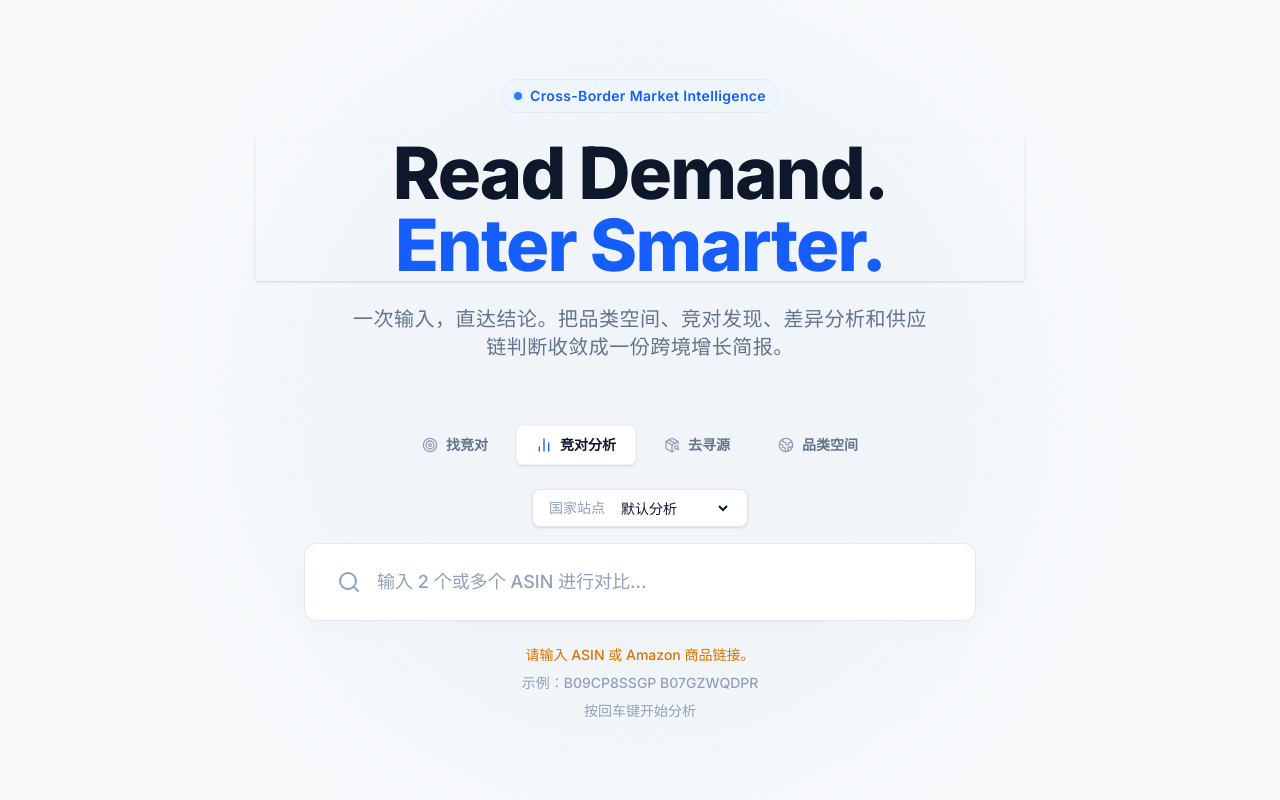
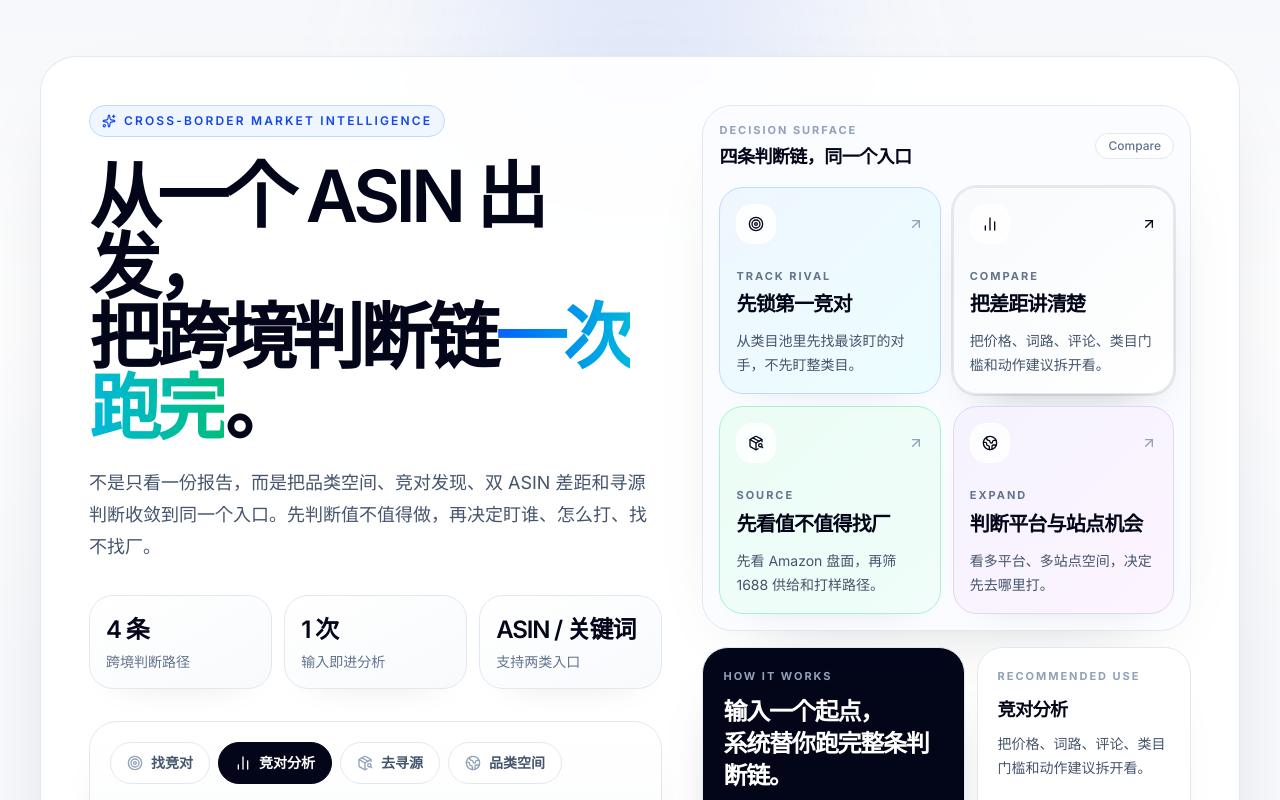
Before and after one commit to amoxuanque/amz-report, a React (Vite) app: page / in a window 1280 px wide. Shown: the top 800 px of the page. Built offline with nearby package versions, Linux system fonts and the light colour scheme.

Commit message:
redesign homepage decision surface

```diff
--- a/src/components/Home.tsx
+++ b/src/components/Home.tsx
@@ -1,6 +1,15 @@
 import { useState, type FormEvent } from 'react';
 import { motion, AnimatePresence } from 'motion/react';
-import { Search, ChevronRight, Target, BarChart2, PackageSearch, Globe2 } from 'lucide-react';
+import {
+  ArrowUpRight,
+  BarChart2,
+  ChevronRight,
+  Globe2,
+  PackageSearch,
+  Search,
+  Sparkles,
+  Target,
+} from 'lucide-react';
 import { buildAnalysisSession, getModeExample, parseAnalysisInput, SITE_OPTIONS } from '../lib/analysis';
 import type { AnalysisSession, Mode, SiteSelection } from '../types/analysis';
 
@@ -10,10 +19,52 @@ interface HomeProps {
 }
 
 const modes = [
-  { id: 'find' as const, label: '找竞对', icon: Target, placeholder: '输入 1 个 ASIN 或 Amazon 链接...' },
-  { id: 'compare' as const, label: '竞对分析', icon: BarChart2, placeholder: '输入 2 个或多个 ASIN 进行对比...' },
-  { id: 'source' as const, label: '去寻源', icon: PackageSearch, placeholder: '输入 1 个 ASIN 或 Amazon 链接...' },
-  { id: 'space' as const, label: '品类空间', icon: Globe2, placeholder: '输入 1 个 ASIN，或直接输入 hair dryer / 吹风机...' },
+  {
+    id: 'find' as const,
+    label: '找竞对',
+    icon: Target,
+    placeholder: '输入 1 个 ASIN 或 Amazon 链接...',
+    eyebrow: 'Track Rival',
+    title: '先锁第一竞对',
+    desc: '从类目池里先找最该盯的对手，不先盯整类目。',
+    tone: 'from-blue-50 to-cyan-50 border-blue-200',
+  },
+  {
+    id: 'compare' as const,
+    label: '竞对分析',
+    icon: BarChart2,
+    placeholder: '输入 2 个或多个 ASIN 进行对比...',
+    eyebrow: 'Compare',
+    title: '把差距讲清楚',
+    desc: '把价格、词路、评论、类目门槛和动作建议拆开看。',
+    tone: 'from-slate-50 to-white border-slate-200',
+  },
+  {
+    id: 'source' as const,
+    label: '去寻源',
+    icon: PackageSearch,
+    placeholder: '输入 1 个 ASIN 或 Amazon 链接...',
+    eyebrow: 'Source',
+    title: '先看值不值得找厂',
+    desc: '先看 Amazon 盘面，再筛 1688 供给和打样路径。',
+    tone: 'from-emerald-50 to-teal-50 border-emerald-200',
+  },
+  {
+    id: 'space' as const,
+    label: '品类空间',
+    icon: Globe2,
+    placeholder: '输入 1 个 ASIN，或直接输入 hair dryer / 吹风机...',
+    eyebrow: 'Expand',
+    title: '判断平台与站点机会',
+    desc: '看多平台、多站点空间，决定先去哪里打。',
+    tone: 'from-violet-50 to-fuchsia-50 border-violet-200',
+  },
+];
+
+const quickSignals = [
+  { value: '4 条', label: '跨境判断路径' },
+  { value: '1 次', label: '输入即进分析' },
+  { value: 'ASIN / 关键词', label: '支持两类入口' },
 ];
 
 export default function Home({ onAnalyze, serverError }: HomeProps) {
@@ -32,79 +83,102 @@ export default function Home({ onAnalyze, serverError }: HomeProps) {
   };
 
   return (
-    <div className="min-h-screen flex flex-col items-center justify-center p-6 relative overflow-hidden bg-slate-50 font-sans text-slate-900">
-      {/* Background decorations */}
-      <div className="absolute top-1/2 left-1/2 -translate-x-1/2 -translate-y-1/2 w-[800px] h-[800px] bg-slate-100 rounded-full blur-3xl pointer-events-none" />
+    <div className="min-h-screen bg-[#f7f8fb] text-slate-950 relative overflow-hidden">
+      <div className="absolute inset-0 pointer-events-none">
+        <div className="absolute -top-32 left-1/2 h-[420px] w-[760px] -translate-x-1/2 rounded-full bg-[radial-gradient(circle_at_center,rgba(37,99,235,0.16),transparent_62%)] blur-3xl" />
+        <div className="absolute top-[24%] right-[12%] h-56 w-56 rounded-full bg-[radial-gradient(circle_at_center,rgba(16,185,129,0.12),transparent_60%)] blur-3xl" />
+        <div className="absolute bottom-[12%] left-[8%] h-64 w-64 rounded-full bg-[radial-gradient(circle_at_center,rgba(139,92,246,0.1),transparent_60%)] blur-3xl" />
+        <div className="absolute inset-0 bg-[linear-gradient(to_bottom,transparent,rgba(255,255,255,0.72)_28%,#f7f8fb_62%)]" />
+      </div>
+
+      <motion.main
+        initial={{ opacity: 0, y: 18 }}
+        animate={{ opacity: 1, y: 0 }}
+        transition={{ duration: 0.7, ease: [0.16, 1, 0.3, 1] }}
+        className="relative z-10 mx-auto max-w-7xl px-6 py-10 lg:px-10 lg:py-14"
+      >
+        <div className="rounded-[36px] border border-slate-200/90 bg-white/90 shadow-[0_32px_90px_-52px_rgba(15,23,42,0.28)] backdrop-blur">
+          <div className="grid gap-10 p-6 lg:grid-cols-[minmax(0,1.08fr)_minmax(360px,0.92fr)] lg:p-10 xl:p-12">
+            <section className="flex flex-col">
+              <motion.div
+                initial={{ opacity: 0, y: 10 }}
+                animate={{ opacity: 1, y: 0 }}
+                transition={{ delay: 0.1, duration: 0.55 }}
+                className="inline-flex w-fit items-center gap-2 rounded-full border border-blue-200 bg-blue-50 px-3 py-1.5 text-[12px] font-semibold uppercase tracking-[0.18em] text-blue-700"
+              >
+                <Sparkles className="h-3.5 w-3.5" />
+                Cross-Border Market Intelligence
+              </motion.div>
 
               <motion.div
-        initial={{ opacity: 0, y: 20 }}
+                initial={{ opacity: 0, y: 14 }}
                 animate={{ opacity: 1, y: 0 }}
-        transition={{ duration: 0.8, ease: [0.16, 1, 0.3, 1] }}
-        className="w-full max-w-3xl z-10 font-sans"
+                transition={{ delay: 0.18, duration: 0.6 }}
+                className="mt-6"
               >
-        <div className="text-center mb-16">
+                <h1 className="max-w-4xl text-[44px] font-semibold leading-[0.98] tracking-[-0.06em] text-slate-950 md:text-[58px] lg:text-[72px]">
+                  从一个 ASIN 出发，
+                  <br />
+                  把跨境判断链
+                  <span className="bg-gradient-to-r from-blue-600 via-cyan-500 to-emerald-500 bg-clip-text text-transparent">
+                    一次跑完
+                  </span>
+                  。
+                </h1>
+                <p className="mt-6 max-w-2xl text-[16px] leading-8 text-slate-600 md:text-[18px]">
+                  不是只看一份报告，而是把品类空间、竞对发现、双 ASIN 差距和寻源判断收敛到同一个入口。先判断值不值得做，再决定盯谁、怎么打、找不找厂。
+                </p>
+              </motion.div>
+
               <motion.div
-            initial={{ scale: 0.95, opacity: 0 }}
-            animate={{ scale: 1, opacity: 1 }}
-            transition={{ delay: 0.2, duration: 0.8, ease: [0.16, 1, 0.3, 1] }}
-            className="inline-flex items-center gap-2 px-3 py-1.5 rounded-full bg-blue-50 text-blue-600 text-sm font-semibold tracking-wide mb-6 border border-blue-100"
+                initial={{ opacity: 0, y: 14 }}
+                animate={{ opacity: 1, y: 0 }}
+                transition={{ delay: 0.24, duration: 0.6 }}
+                className="mt-8 grid gap-3 sm:grid-cols-3"
               >
-            <span className="relative flex h-2 w-2">
-              <span className="animate-ping absolute inline-flex h-full w-full rounded-full bg-blue-400 opacity-75"></span>
-              <span className="relative inline-flex rounded-full h-2 w-2 bg-blue-500"></span>
-            </span>
-            Cross-Border Market Intelligence
+                {quickSignals.map((signal) => (
+                  <div
+                    key={signal.label}
+                    className="rounded-[24px] border border-slate-200 bg-gradient-to-br from-white to-slate-50 p-4 shadow-[0_18px_40px_-34px_rgba(15,23,42,0.22)]"
+                  >
+                    <div className="text-[24px] font-semibold tracking-[-0.05em] text-slate-950">{signal.value}</div>
+                    <div className="mt-1 text-sm text-slate-500">{signal.label}</div>
+                  </div>
+                ))}
               </motion.div>
-          <h1 className="text-5xl md:text-7xl font-extrabold tracking-tight text-slate-900 mb-6 shadow-sm">
-            Read Demand. <br />
-            <span className="text-blue-600">
-              Enter Smarter.
-            </span>
-          </h1>
-          <p className="text-lg md:text-xl text-slate-500 font-medium max-w-xl mx-auto tracking-wide">
-            一次输入，直达结论。把品类空间、竞对发现、差异分析和供应链判断收敛成一份跨境增长简报。
-          </p>
-        </div>
 
-        <form onSubmit={handleSubmit} className="relative w-full mx-auto max-w-2xl">
-          {/* Mode Selector */}
-          <div className="flex justify-center gap-2 mb-6">
-            {modes.map((m) => {
-              const Icon = m.icon;
-              const isActive = mode === m.id;
+              <form onSubmit={handleSubmit} className="mt-8">
+                <div className="rounded-[28px] border border-slate-200 bg-[linear-gradient(180deg,rgba(255,255,255,0.96),rgba(248,250,252,0.96))] p-5 shadow-[0_24px_60px_-40px_rgba(15,23,42,0.3)]">
+                  <div className="flex flex-col gap-4">
+                    <div className="flex flex-wrap gap-2">
+                      {modes.map((item) => {
+                        const Icon = item.icon;
+                        const isActive = mode === item.id;
                         return (
                           <button
-                  key={m.id}
+                            key={item.id}
                             type="button"
-                  onClick={() => setMode(m.id)}
-                  className={`
-                    relative flex items-center gap-2 px-5 py-2.5 rounded-md text-sm font-semibold transition-all duration-300
-                    ${isActive ? 'text-slate-900' : 'text-slate-500 hover:text-slate-700 hover:bg-slate-100/50'}
-                  `}
+                            onClick={() => setMode(item.id)}
+                            className={`group relative inline-flex items-center gap-2 rounded-full border px-4 py-2.5 text-sm font-semibold transition-all duration-200 ${
+                              isActive
+                                ? 'border-slate-950 bg-slate-950 text-white shadow-[0_18px_34px_-24px_rgba(15,23,42,0.55)]'
+                                : 'border-slate-200 bg-white text-slate-600 hover:border-slate-300 hover:text-slate-900'
+                            }`}
                           >
-                  {isActive && (
-                    <motion.div
-                      layoutId="activeTab"
-                      className="absolute inset-0 bg-white rounded-md shadow-sm border border-slate-200/50"
-                      transition={{ type: "spring", bounce: 0.2, duration: 0.6 }}
-                    />
-                  )}
-                  <span className="relative z-10 flex items-center gap-2">
-                    <Icon className={`w-4 h-4 ${isActive ? 'text-blue-600' : 'text-slate-400'}`} />
-                    {m.label}
-                  </span>
+                            <Icon className={`h-4 w-4 ${isActive ? 'text-white' : 'text-slate-400 group-hover:text-slate-700'}`} />
+                            {item.label}
                           </button>
                         );
                       })}
                     </div>
 
-          <div className="mb-4 flex justify-center">
-            <label className="flex items-center gap-3 px-4 py-2 rounded-lg bg-white border border-slate-200 shadow-sm text-sm font-medium text-slate-600">
-              <span className="text-slate-400">国家站点</span>
+                    <div className="flex flex-col gap-4 xl:flex-row xl:items-center">
+                      <label className="inline-flex min-w-[192px] items-center justify-between gap-4 rounded-2xl border border-slate-200 bg-white px-4 py-3 text-sm text-slate-600">
+                        <span className="font-medium text-slate-500">国家站点</span>
                         <select
                           value={site}
                           onChange={(e) => setSite(e.target.value as SiteSelection)}
-                className="bg-transparent text-slate-900 outline-none pr-6"
+                          className="bg-transparent text-sm font-semibold text-slate-950 outline-none"
                         >
                           {SITE_OPTIONS.map((option) => (
                             <option key={option.value} value={option.value}>
@@ -113,25 +187,19 @@ export default function Home({ onAnalyze, serverError }: HomeProps) {
                           ))}
                         </select>
                       </label>
-          </div>
 
-          {/* Search Input Container */}
                       <motion.div
                         animate={{
-              scale: isFocused ? 1.02 : 1,
                           boxShadow: isFocused
-                ? '0 20px 40px -10px rgba(0,0,0,0.08), 0 0 0 4px rgba(59, 130, 246, 0.1)'
-                : '0 8px 30px -10px rgba(0,0,0,0.04), 0 0 0 0 rgba(59, 130, 246, 0)'
+                            ? '0 20px 50px -32px rgba(37,99,235,0.45)'
+                            : '0 12px 30px -28px rgba(15,23,42,0.22)',
                         }}
                         transition={{ duration: 0.2 }}
-            className={`
-              relative flex items-center p-2 rounded-xl bg-white border transition-colors duration-300
-              ${isFocused ? 'border-blue-400 ring-4 ring-blue-50' : 'border-slate-200 shadow-sm'}
-            `}
+                        className={`flex flex-1 items-center rounded-[22px] border bg-white px-4 py-3 transition-colors ${
+                          isFocused ? 'border-blue-400' : 'border-slate-200'
+                        }`}
                       >
-            <div className="pl-6 text-slate-400">
-              <Search className="w-6 h-6" />
-            </div>
+                        <Search className="h-5 w-5 shrink-0 text-slate-400" />
                         <input
                           type="text"
                           value={query}
@@ -139,39 +207,114 @@ export default function Home({ onAnalyze, serverError }: HomeProps) {
                           onFocus={() => setIsFocused(true)}
                           onBlur={() => setIsFocused(false)}
                           placeholder={currentMode.placeholder}
-              className="flex-1 w-full bg-transparent px-4 py-4 text-lg text-slate-900 placeholder-slate-400 outline-none font-medium"
+                          className="min-w-0 flex-1 bg-transparent px-3 text-base text-slate-950 placeholder:text-slate-400 outline-none md:text-lg"
                           spellCheck={false}
                         />
                         <AnimatePresence>
                           {query && (
                             <motion.button
-                  initial={{ opacity: 0, scale: 0.8 }}
+                              initial={{ opacity: 0, scale: 0.88 }}
                               animate={{ opacity: 1, scale: 1 }}
-                  exit={{ opacity: 0, scale: 0.8 }}
+                              exit={{ opacity: 0, scale: 0.88 }}
                               type="submit"
                               disabled={!parsed.isValid}
-                  className="mr-2 p-3 rounded-md bg-blue-600 text-white hover:bg-blue-700 transition-colors shadow-sm disabled:bg-slate-300 disabled:text-slate-500 disabled:hover:bg-slate-300"
+                              className="inline-flex h-11 w-11 items-center justify-center rounded-2xl bg-slate-950 text-white transition-colors hover:bg-slate-800 disabled:bg-slate-200 disabled:text-slate-400"
                             >
-                  <ChevronRight className="w-5 h-5" />
+                              <ChevronRight className="h-5 w-5" />
                             </motion.button>
                           )}
                         </AnimatePresence>
                       </motion.div>
+                    </div>
 
-          <motion.div
-            initial={{ opacity: 0 }}
-            animate={{ opacity: 1 }}
-            transition={{ delay: 0.6, duration: 1 }}
-            className="mt-6 text-center text-sm font-medium"
-          >
-            <p className={parsed.error || serverError ? 'text-amber-600' : 'text-slate-400'}>
+                    <div className="flex flex-col gap-2 text-sm">
+                      <p className={parsed.error || serverError ? 'text-amber-600' : 'text-slate-500'}>
                         {parsed.error ?? serverError ?? parsed.helperText}
                       </p>
-            <p className="mt-2 text-slate-400">{getModeExample(mode)}</p>
-            <p className="mt-2 text-slate-400">按回车键开始分析</p>
-          </motion.div>
+                      <div className="flex flex-wrap items-center gap-x-4 gap-y-1 text-slate-400">
+                        <span>{getModeExample(mode)}</span>
+                        <span>按回车键开始分析</span>
+                      </div>
+                    </div>
+                  </div>
+                </div>
               </form>
-      </motion.div>
+            </section>
+
+            <motion.aside
+              initial={{ opacity: 0, x: 16 }}
+              animate={{ opacity: 1, x: 0 }}
+              transition={{ delay: 0.28, duration: 0.65 }}
+              className="flex flex-col gap-4"
+            >
+              <div className="rounded-[30px] border border-slate-200 bg-[#fbfcff] p-4 shadow-[0_30px_80px_-54px_rgba(15,23,42,0.28)]">
+                <div className="mb-4 flex items-center justify-between">
+                  <div>
+                    <div className="text-[11px] font-bold uppercase tracking-[0.18em] text-slate-400">Decision Surface</div>
+                    <div className="mt-1 text-lg font-semibold tracking-[-0.03em] text-slate-950">四条判断链，同一个入口</div>
+                  </div>
+                  <div className="rounded-full border border-slate-200 bg-white px-3 py-1 text-xs font-medium text-slate-500">
+                    {currentMode.eyebrow}
+                  </div>
+                </div>
+
+                <div className="grid gap-3 md:grid-cols-2">
+                  {modes.map((item) => {
+                    const Icon = item.icon;
+                    const isActive = item.id === mode;
+                    return (
+                      <button
+                        key={item.id}
+                        type="button"
+                        onClick={() => setMode(item.id)}
+                        className={`rounded-[24px] border bg-gradient-to-br p-4 text-left transition-all duration-200 hover:-translate-y-0.5 ${item.tone} ${
+                          isActive ? 'ring-2 ring-slate-950/8 shadow-[0_22px_44px_-30px_rgba(15,23,42,0.35)]' : 'shadow-[0_18px_36px_-34px_rgba(15,23,42,0.22)]'
+                        }`}
+                      >
+                        <div className="flex items-center justify-between gap-3">
+                          <div className="inline-flex h-10 w-10 items-center justify-center rounded-2xl border border-white/70 bg-white/80 text-slate-950">
+                            <Icon className="h-4 w-4" />
+                          </div>
+                          <ArrowUpRight className={`h-4 w-4 ${isActive ? 'text-slate-950' : 'text-slate-400'}`} />
+                        </div>
+                        <div className="mt-6 text-[11px] font-bold uppercase tracking-[0.18em] text-slate-500">{item.eyebrow}</div>
+                        <div className="mt-2 text-xl font-semibold leading-tight tracking-[-0.04em] text-slate-950">{item.title}</div>
+                        <p className="mt-3 text-sm leading-6 text-slate-600">{item.desc}</p>
+                      </button>
+                    );
+                  })}
+                </div>
+              </div>
+
+              <div className="grid gap-3 md:grid-cols-[1.1fr_0.9fr]">
+                <div className="rounded-[26px] border border-slate-200 bg-slate-950 p-5 text-white shadow-[0_28px_64px_-44px_rgba(15,23,42,0.65)]">
+                  <div className="text-[11px] font-bold uppercase tracking-[0.18em] text-slate-400">How It Works</div>
+                  <div className="mt-3 text-2xl font-semibold tracking-[-0.05em]">
+                    输入一个起点，
+                    <br />
+                    系统替你跑完整条判断链。
+                  </div>
+                  <div className="mt-4 space-y-2 text-sm leading-6 text-slate-300">
+                    <div>01 识别 ASIN / 关键词与站点</div>
+                    <div>02 进入对应功能判断路径</div>
+                    <div>03 输出能执行的动作建议</div>
+                  </div>
+                </div>
+
+                <div className="rounded-[26px] border border-slate-200 bg-white p-5 shadow-[0_24px_60px_-42px_rgba(15,23,42,0.22)]">
+                  <div className="text-[11px] font-bold uppercase tracking-[0.18em] text-slate-400">Recommended Use</div>
+                  <div className="mt-3 text-lg font-semibold tracking-[-0.03em] text-slate-950">{currentMode.label}</div>
+                  <p className="mt-2 text-sm leading-6 text-slate-600">{currentMode.desc}</p>
+                  <div className="mt-5 rounded-[18px] border border-slate-200 bg-slate-50 px-4 py-3">
+                    <div className="text-xs font-semibold text-slate-400">示例输入</div>
+                    <div className="mt-1 text-sm font-medium text-slate-900">{getModeExample(mode).replace('示例：', '')}</div>
+                  </div>
+                </div>
+              </div>
+            </motion.aside>
+          </div>
+        </div>
+      </motion.main>
     </div>
   );
 }
```
Lines whose indentation alone changed are shown as unchanged.
